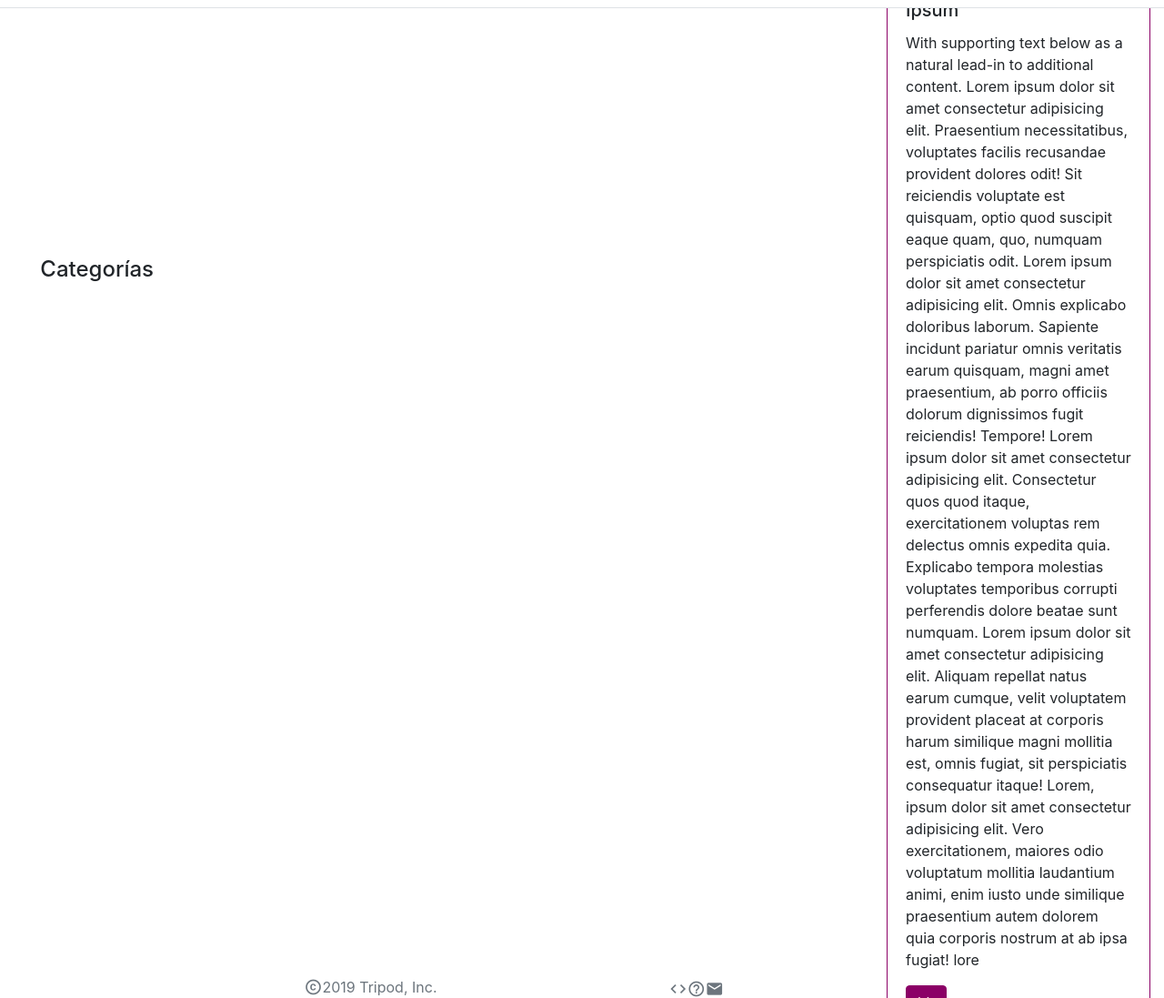
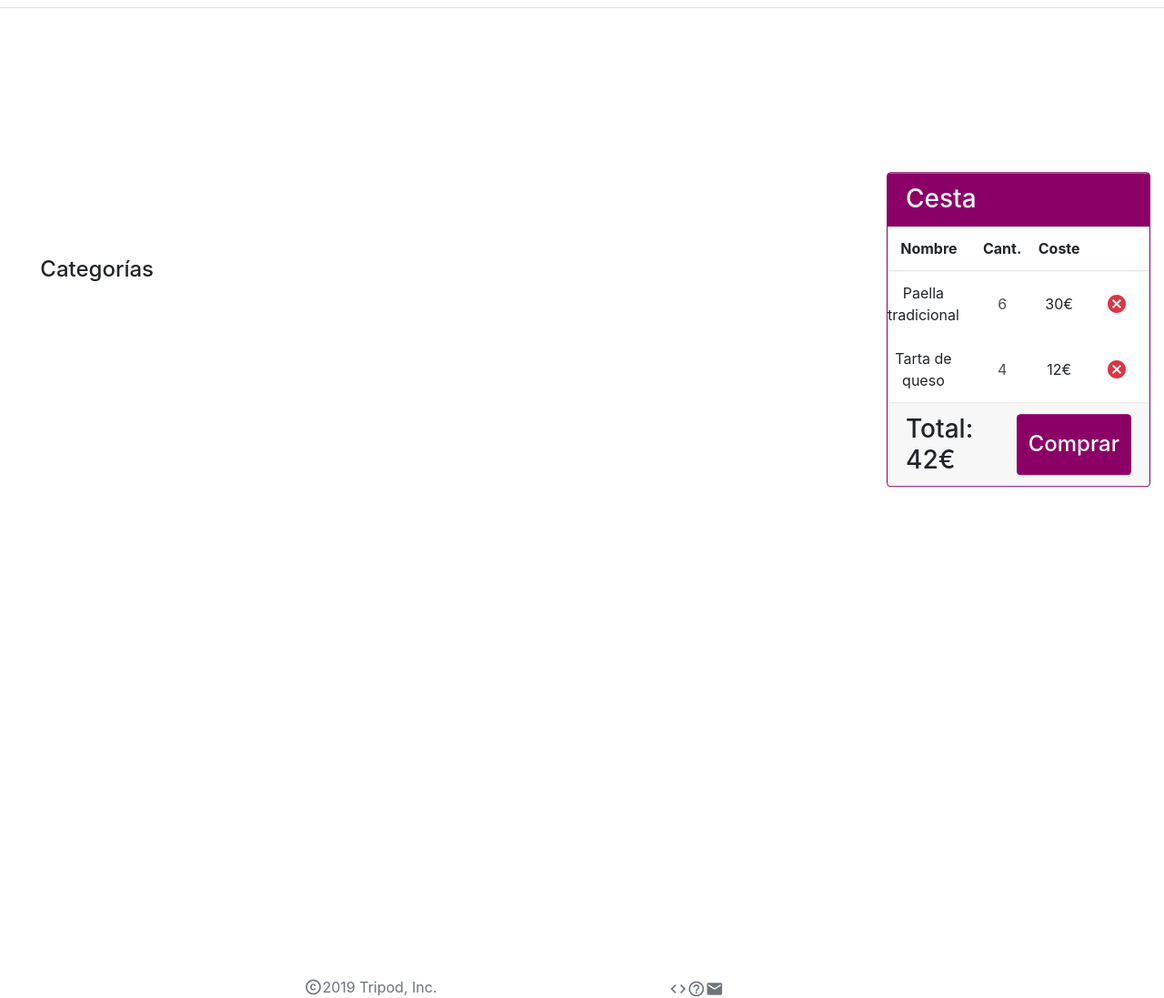
Before and after one commit to tripod-egibide/reto3, a PHP site: page / in a window 1280 px wide. Shown: the part 51-1148 px from the top of the page at 91% size. Run offline with PHP 8.4, Linux system fonts and the light colour scheme; data that the repository does not hold is empty; some libraries are stand-ins or nearby versions.

Commit message:
segundo prototipo de cesta

```diff
--- a/css/main.sass
+++ b/css/main.sass
@@ -51,3 +51,6 @@ footer
 
   .material-icons
     font-size: 125%
+
+// .carrito-eliminar>i:hover
+//     color: #f00
--- a/view/carrito.twig
+++ b/view/carrito.twig
@@ -1,17 +1,44 @@
 <aside class="col-3 d-none d-lg-block align-self-start position-fixed offset-9 sticky">
     <div class="card border-primary">
-        <h5 class="card-header">Lorem</h5>
-        <div class="card-body">
-            <h5 class="card-title">Ipsum</h5>
-            <p class="card-text">With supporting text below as a natural lead-in to additional content.
-                Lorem ipsum dolor sit amet consectetur adipisicing elit. Praesentium necessitatibus, voluptates facilis recusandae provident dolores odit! Sit reiciendis voluptate est quisquam, optio quod suscipit eaque quam, quo, numquam perspiciatis odit.
-                Lorem ipsum dolor sit amet consectetur adipisicing elit. Omnis explicabo doloribus laborum. Sapiente incidunt pariatur omnis veritatis earum quisquam, magni amet praesentium, ab porro officiis dolorum dignissimos fugit reiciendis! Tempore!
-                Lorem ipsum dolor sit amet consectetur adipisicing elit. Consectetur quos quod itaque, exercitationem voluptas rem delectus omnis expedita quia. Explicabo tempora molestias voluptates temporibus corrupti perferendis dolore beatae sunt numquam.
-                Lorem ipsum dolor sit amet consectetur adipisicing elit. Aliquam repellat natus earum cumque, velit voluptatem provident placeat at corporis harum similique magni mollitia est, omnis fugiat, sit perspiciatis consequatur itaque!
-                Lorem, ipsum dolor sit amet consectetur adipisicing elit. Vero exercitationem, maiores odio voluptatum mollitia laudantium animi, enim iusto unde similique praesentium autem dolorem quia corporis nostrum at ab ipsa fugiat!
-                lore
-            </p>
-            <a href="#" class="btn btn-primary">hh</a>
+        <h3 class="card-header d-flex justify-content-between bg-primary">
+            <span class="text-light">
+                Cesta
+            </span>
+        </h3>
+        <table class="table table-hover mb-0 text-center">
+            <tr>
+
+                <th class="border-top-0 border-bottom px-1 align-middle">Nombre</th>
+                <th class="border-top-0 border-bottom px-1 align-middle">Cant.</th>
+                <th class="border-top-0 border-bottom px-1 align-middle">Coste</th>
+                <th class="border-top-0 border-bottom px-1 align-middle"></th>
+            </tr>
+            <tr>
+                <td class="border-top-0 align-middle p1 pl-0">Paella tradicional</td>
+                <td class="border-top-0 align-middle p1 w-25"><input type="number" class="form-control text-center border-0" value=6 min=6></td>
+                <td class="border-top-0 align-middle p1">30€</td>
+                <td class="carrito-eliminar border-top-0 align-middle p1">
+                    <button class="btn btn-outline-danger border-0">
+                        <i class="material-icons p-0 m-0 align-bottom">cancel</i>
+                    </button>
+                </td>
+            </tr>
+            <tr>
+                <td class="border-top-0 align-middle p1 pl-0">Tarta de queso</td>
+                <td class="border-top-0 align-middle p1 w-25"><input type="number" class="form-control text-center border-0" value=4 min=4></td>
+                <td class="border-top-0 align-middle p1">12€</td>
+                <td class="carrito-eliminar border-top-0 align-middle p1">
+                    <button class="btn btn-outline-danger border-0">
+                        <i class="material-icons p-0 m-0 align-bottom">cancel</i>
+                    </button>
+                </td>
+            </tr>
+        </table>
+        <div class="d-flex justify-content-around card-footer">
+            <h3 class="my-auto">Total: 42€</h3>
+            <button type="submit" class="btn btn-primary py-2">
+                <h4 class="py-0 my-auto">Comprar</h4>
+            </button>
         </div>
     </div>
 </aside>
```
